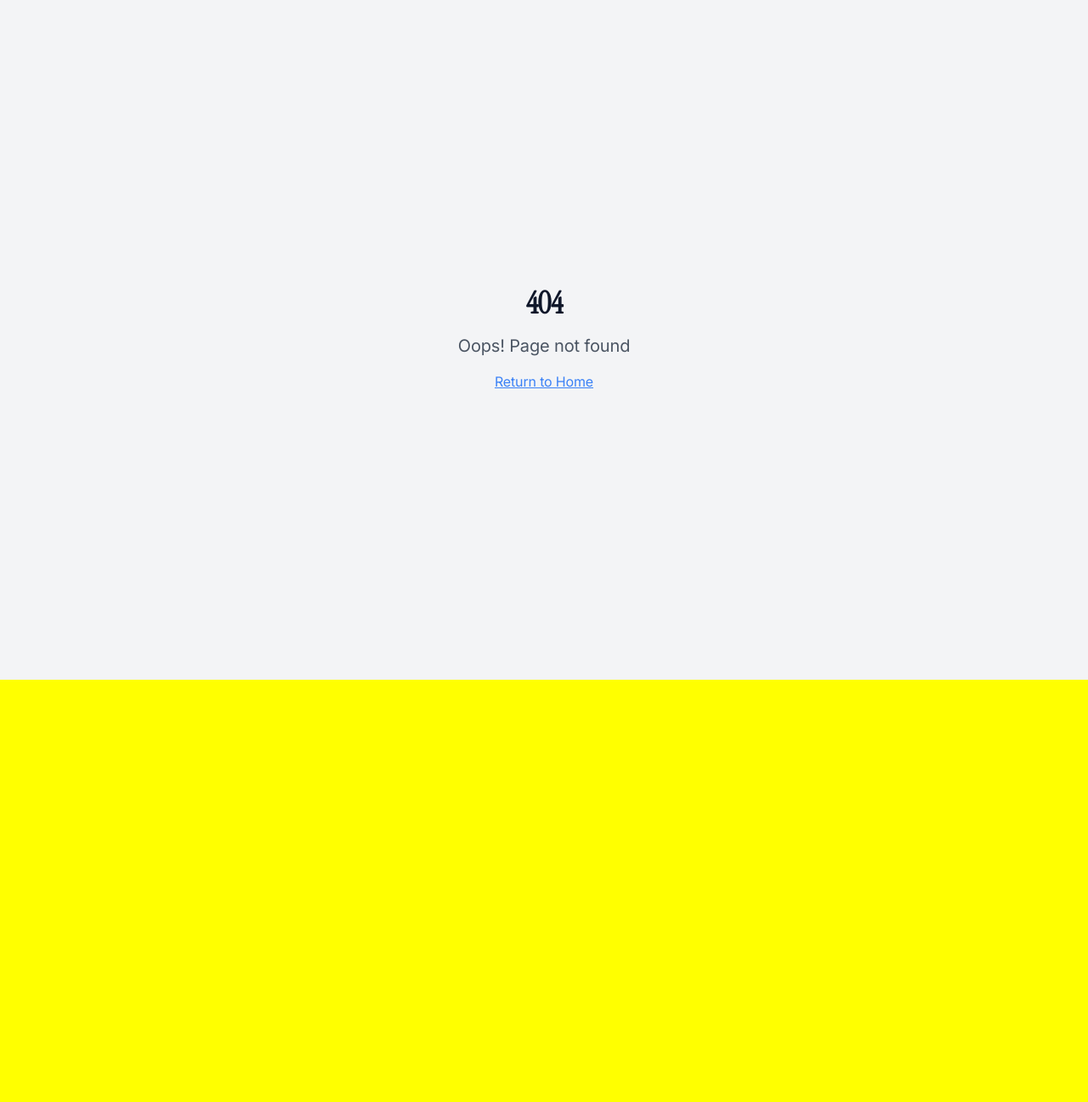
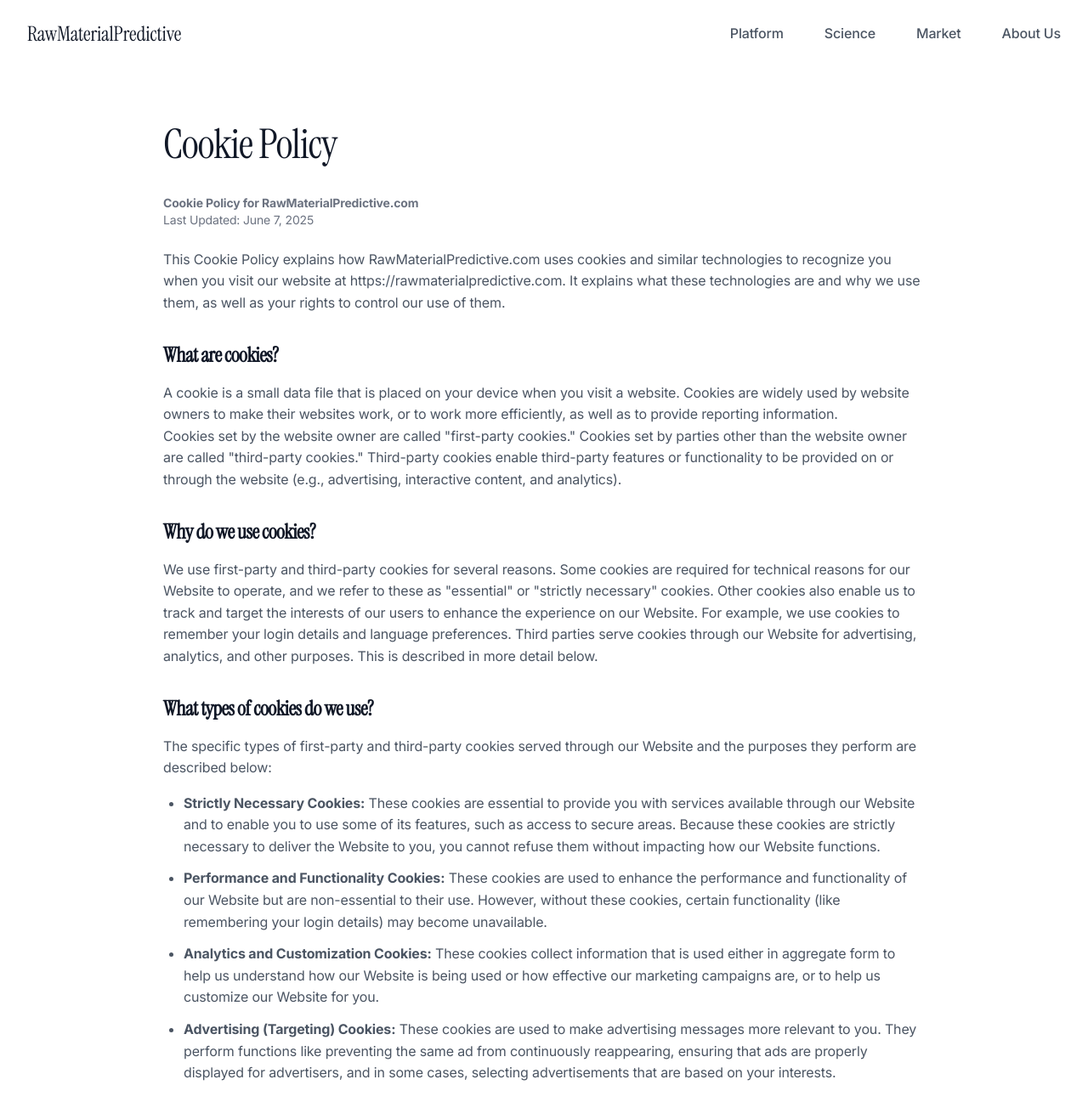
Before and after one commit to eshaan-bansal/bio-predict-genesis-web, a React (Vite) app: page /cookies in a window 1280 px wide. Before the commit this address had no page. Shown: the top 1297 px of the page at 85% size. Before the commit the page ends 800 px from the top, so only its background shows below. Built offline with nearby package versions, Linux system fonts and the light colour scheme.

Commit message:
Add Cookies page
Create a new Cookies page, add a route, and update the footer link.

```diff
--- a/src/App.tsx
+++ b/src/App.tsx
@@ -7,6 +7,7 @@ import { BrowserRouter, Routes, Route } from "react-router-dom";
 import Index from "./pages/Index";
 import PrivacyPolicy from "./pages/PrivacyPolicy";
 import TermsOfService from "./pages/TermsOfService";
+import Cookies from "./pages/Cookies";
 import NotFound from "./pages/NotFound";
 
 const queryClient = new QueryClient();
@@ -22,6 +23,7 @@ const App = () => {
             <Route path="/" element={<Index />} />
             <Route path="/privacy-policy" element={<PrivacyPolicy />} />
             <Route path="/terms-of-service" element={<TermsOfService />} />
+            <Route path="/cookies" element={<Cookies />} />
             {/* ADD ALL CUSTOM ROUTES ABOVE THE CATCH-ALL "*" ROUTE */}
             <Route path="*" element={<NotFound />} />
           </Routes>
--- a/src/components/Footer.tsx
+++ b/src/components/Footer.tsx
@@ -68,7 +68,9 @@ const Footer = () => {
             <Link to="/terms-of-service" className="hover:text-white transition-colors">
               Terms of Service
             </Link>
-            <span>Cookies</span>
+            <Link to="/cookies" className="hover:text-white transition-colors">
+              Cookies
+            </Link>
           </div>
         </div>
       </div>
--- /dev/null
+++ b/src/pages/Cookies.tsx
@@ -0,0 +1,101 @@
+
+import React from 'react';
+import Navbar from '../components/Navbar';
+import Footer from '../components/Footer';
+
+const Cookies = () => {
+  return (
+    <div className="min-h-screen bg-white">
+      <Navbar />
+
+      <main className="pt-20">
+        <div className="container mx-auto px-4 sm:px-6 lg:px-8 py-16">
+          <div className="max-w-4xl mx-auto">
+            <h1 className="font-serif text-4xl lg:text-5xl font-medium text-gray-900 mb-8">
+              Cookie Policy
+            </h1>
+
+            <div className="prose prose-lg max-w-none text-gray-600 space-y-8">
+              <div>
+                <p className="text-sm text-gray-500 mb-6">
+                  <strong>Cookie Policy for RawMaterialPredictive.com</strong><br />
+                  Last Updated: June 7, 2025
+                </p>
+
+                <p>
+                  This Cookie Policy explains how RawMaterialPredictive.com uses cookies and similar technologies to recognize you when you visit our website at https://rawmaterialpredictive.com. It explains what these technologies are and why we use them, as well as your rights to control our use of them.
+                </p>
+              </div>
+
+              <section>
+                <h2 className="text-2xl font-semibold text-gray-900 mb-4">What are cookies?</h2>
+                <p>
+                  A cookie is a small data file that is placed on your device when you visit a website. Cookies are widely used by website owners to make their websites work, or to work more efficiently, as well as to provide reporting information.
+                </p>
+                <p>
+                  Cookies set by the website owner are called "first-party cookies." Cookies set by parties other than the website owner are called "third-party cookies." Third-party cookies enable third-party features or functionality to be provided on or through the website (e.g., advertising, interactive content, and analytics).
+                </p>
+              </section>
+
+              <section>
+                <h2 className="text-2xl font-semibold text-gray-900 mb-4">Why do we use cookies?</h2>
+                <p>
+                  We use first-party and third-party cookies for several reasons. Some cookies are required for technical reasons for our Website to operate, and we refer to these as "essential" or "strictly necessary" cookies. Other cookies also enable us to track and target the interests of our users to enhance the experience on our Website. For example, we use cookies to remember your login details and language preferences. Third parties serve cookies through our Website for advertising, analytics, and other purposes. This is described in more detail below.
+                </p>
+              </section>
+
+              <section>
+                <h2 className="text-2xl font-semibold text-gray-900 mb-4">What types of cookies do we use?</h2>
+                <p>
+                  The specific types of first-party and third-party cookies served through our Website and the purposes they perform are described below:
+                </p>
+                <ul className="list-disc pl-6 space-y-3 mt-4">
+                  <li>
+                    <strong>Strictly Necessary Cookies:</strong> These cookies are essential to provide you with services available through our Website and to enable you to use some of its features, such as access to secure areas. Because these cookies are strictly necessary to deliver the Website to you, you cannot refuse them without impacting how our Website functions.
+                  </li>
+                  <li>
+                    <strong>Performance and Functionality Cookies:</strong> These cookies are used to enhance the performance and functionality of our Website but are non-essential to their use. However, without these cookies, certain functionality (like remembering your login details) may become unavailable.
+                  </li>
+                  <li>
+                    <strong>Analytics and Customization Cookies:</strong> These cookies collect information that is used either in aggregate form to help us understand how our Website is being used or how effective our marketing campaigns are, or to help us customize our Website for you.
+                  </li>
+                  <li>
+                    <strong>Advertising (Targeting) Cookies:</strong> These cookies are used to make advertising messages more relevant to you. They perform functions like preventing the same ad from continuously reappearing, ensuring that ads are properly displayed for advertisers, and in some cases, selecting advertisements that are based on your interests.
+                  </li>
+                </ul>
+              </section>
+
+              <section>
+                <h2 className="text-2xl font-semibold text-gray-900 mb-4">How can you control cookies?</h2>
+                <p>
+                  You have the right to decide whether to accept or reject cookies. You can exercise your cookie preferences by setting or amending your web browser controls to accept or refuse cookies. If you choose to reject cookies, you may still use our website, though your access to some functionality and areas of our website may be restricted. As the means by which you can refuse cookies through your web browser controls vary from browser to browser, you should visit your browser's help menu for more information.
+                </p>
+                <p>
+                  In addition, most advertising networks offer you a way to opt out of targeted advertising. If you would like to find out more information, please visit <a href="http://www.aboutads.info/choices/" className="text-blue-600 hover:text-blue-800 underline">http://www.aboutads.info/choices/</a> or <a href="http://www.youronlinechoices.com" className="text-blue-600 hover:text-blue-800 underline">http://www.youronlinechoices.com</a>.
+                </p>
+              </section>
+
+              <section>
+                <h2 className="text-2xl font-semibold text-gray-900 mb-4">Changes to this Cookie Policy</h2>
+                <p>
+                  We may update this Cookie Policy from time to time to reflect, for example, changes to the cookies we use or for other operational, legal, or regulatory reasons. Please therefore re-visit this Cookie Policy regularly to stay informed about our use of cookies and related technologies.
+                </p>
+              </section>
+
+              <section>
+                <h2 className="text-2xl font-semibold text-gray-900 mb-4">Where can you get further information?</h2>
+                <p>
+                  If you have any questions about our use of cookies or other technologies, please email us at <a href="mailto:jamie@rawmaterialpredictive.com" className="text-blue-600 hover:text-blue-800 underline">jamie@rawmaterialpredictive.com</a> or <a href="mailto:eshaan@rawmaterialpredictive.com" className="text-blue-600 hover:text-blue-800 underline">eshaan@rawmaterialpredictive.com</a>
+                </p>
+              </section>
+            </div>
+          </div>
+        </div>
+      </main>
+
+      <Footer />
+    </div>
+  );
+};
+
+export default Cookies;
```
